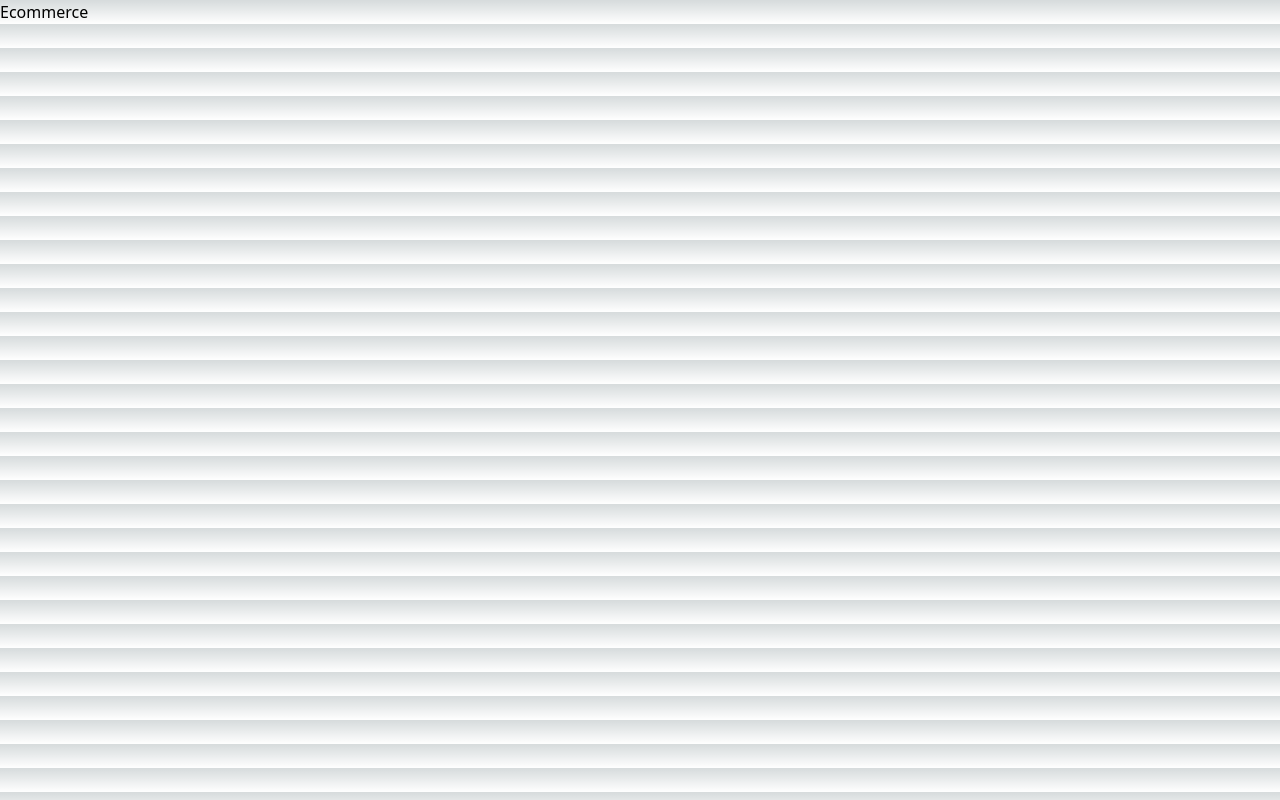
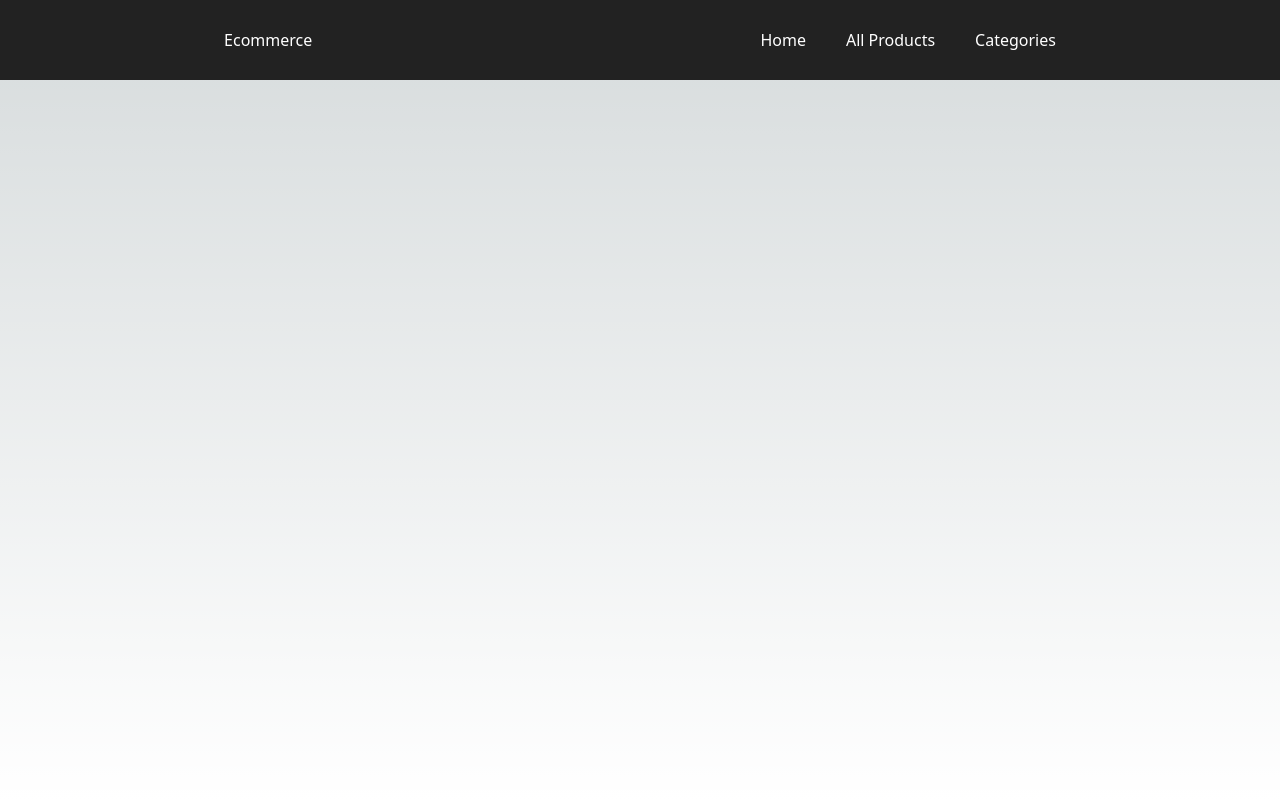
Before and after one commit to szczepanskimichal/myapp, a Next.js app: page / in a window 1280 px wide. Built offline with nearby package versions, Linux system fonts and the light colour scheme.

Commit message:
Starting with Header
Now i see something, there are outlines of Headers filled with Logos, a link to Home, All Products & Categories

```diff
--- a/components/Header.js
+++ b/components/Header.js
@@ -2,8 +2,17 @@ import Link from "next/link";
 
 export default function Header() {
   return (
-    <header>
-      <Link href="/">Ecommerce</Link>
-    </header>
+    <>
+      <header className="fixed top-0 w-full hidden sm:flex justify-around h-[80px] items-center bg-secondary text-white z-2">
+        <Link href="/">Ecommerce</Link>
+        <nav className="flex gap-10">
+          <Link href={"/"}>Home</Link>
+          <Link href={"/products"}>All Products</Link>
+          <div>
+            <div>Categories</div>
+          </div>
+        </nav>
+      </header>
+    </>
   );
 }
--- a/pages/index.js
+++ b/pages/index.js
@@ -2,8 +2,10 @@ import Header from "../components/Header";
 
 export default function Home() {
   return (
-    <div>
-      <Header />
+    <div className="flex flex-col">
+      <div className="h-screen flex flex-col">
+        <Header />
+      </div>
     </div>
   );
 }
```
